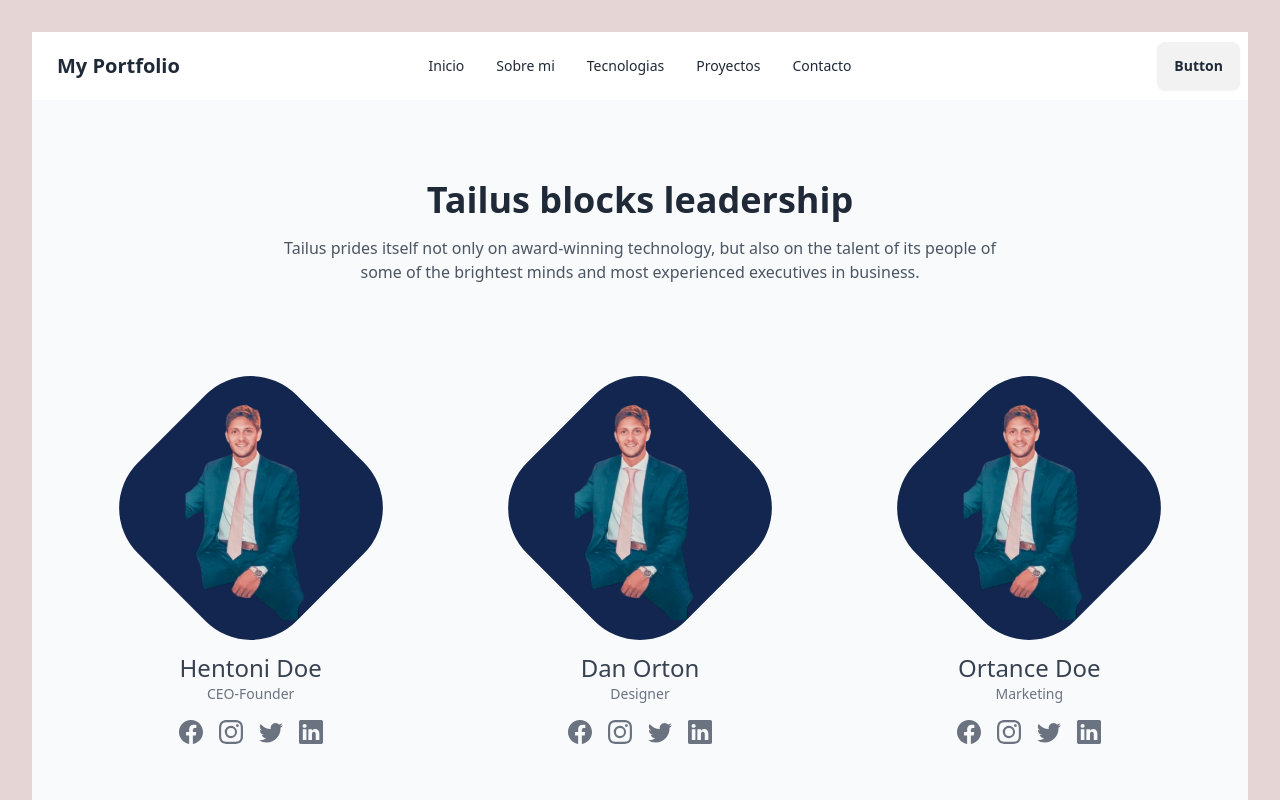
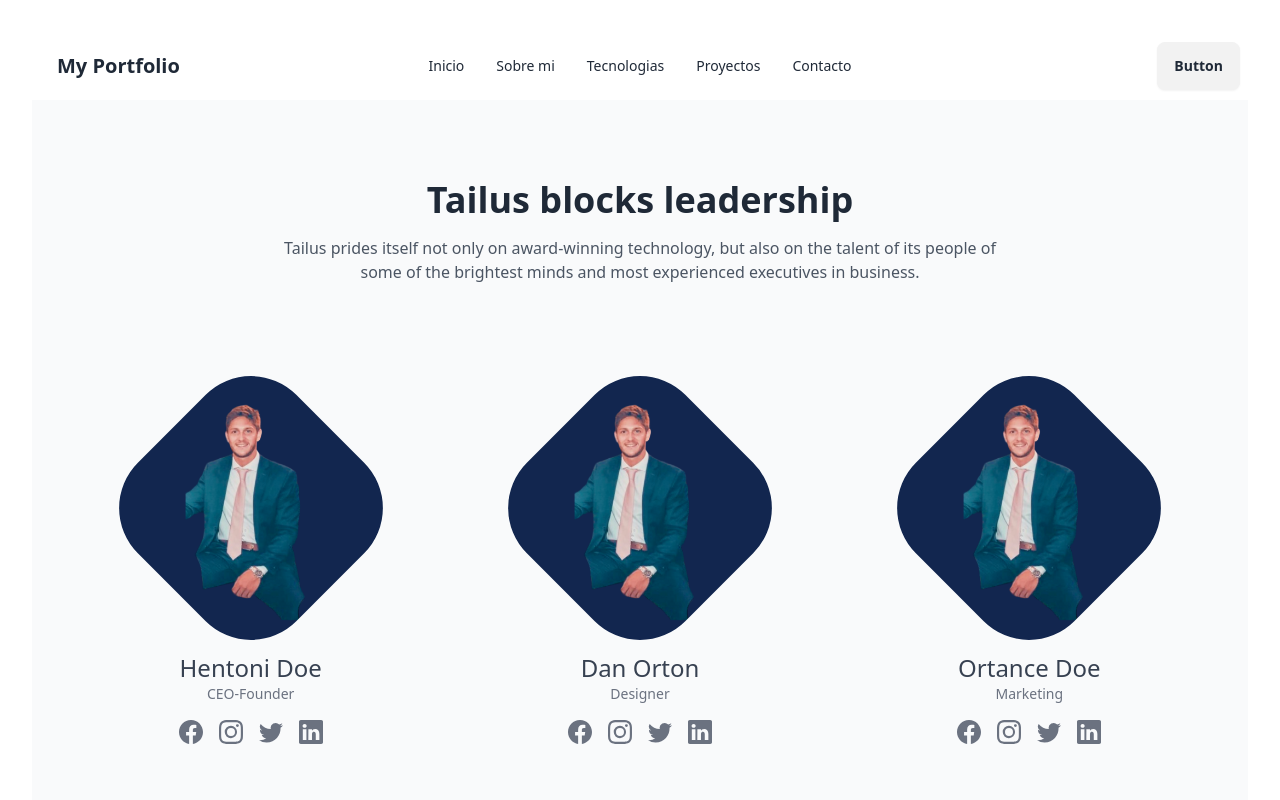
Before and after one commit to ValentinScheuermann/Portfolio, a React (Vite) app: page / in a window 1280 px wide. Shown: the top 800 px of the page. Built offline with nearby package versions, Linux system fonts and the light colour scheme.

Commit message:
Update App.css

```diff
--- a/src/App.css
+++ b/src/App.css
@@ -3,5 +3,5 @@
   margin: 0 auto;
   padding: 2rem;
   text-align: center;
-  background-color: rgb(230, 213, 213);
+  background-color: rgb(255, 255, 255);
 }
```
